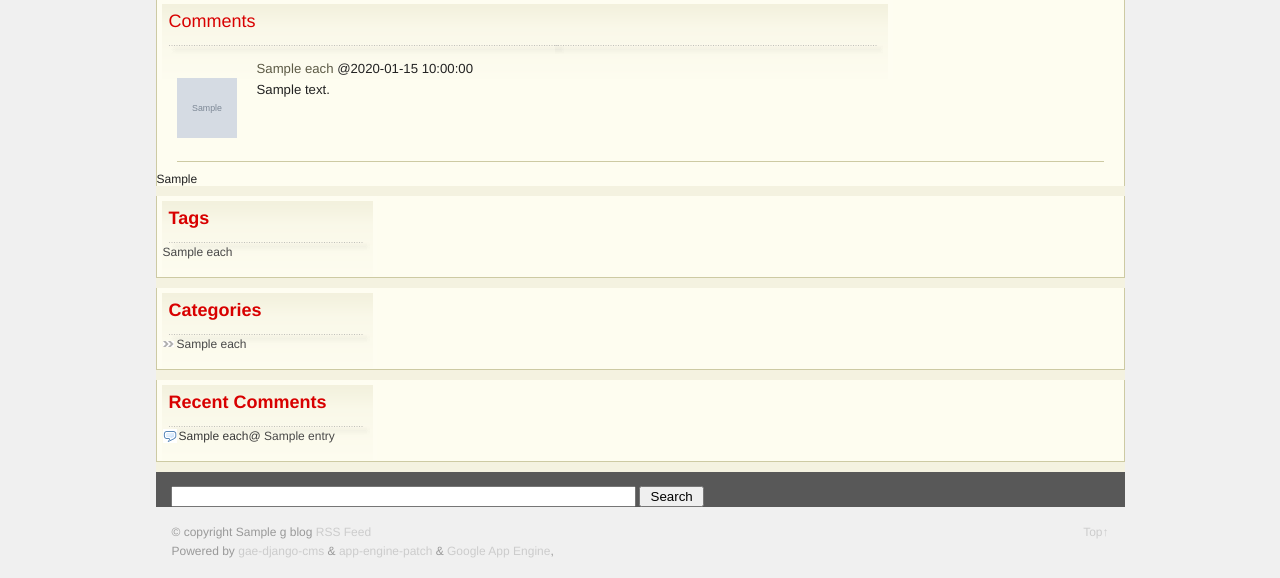
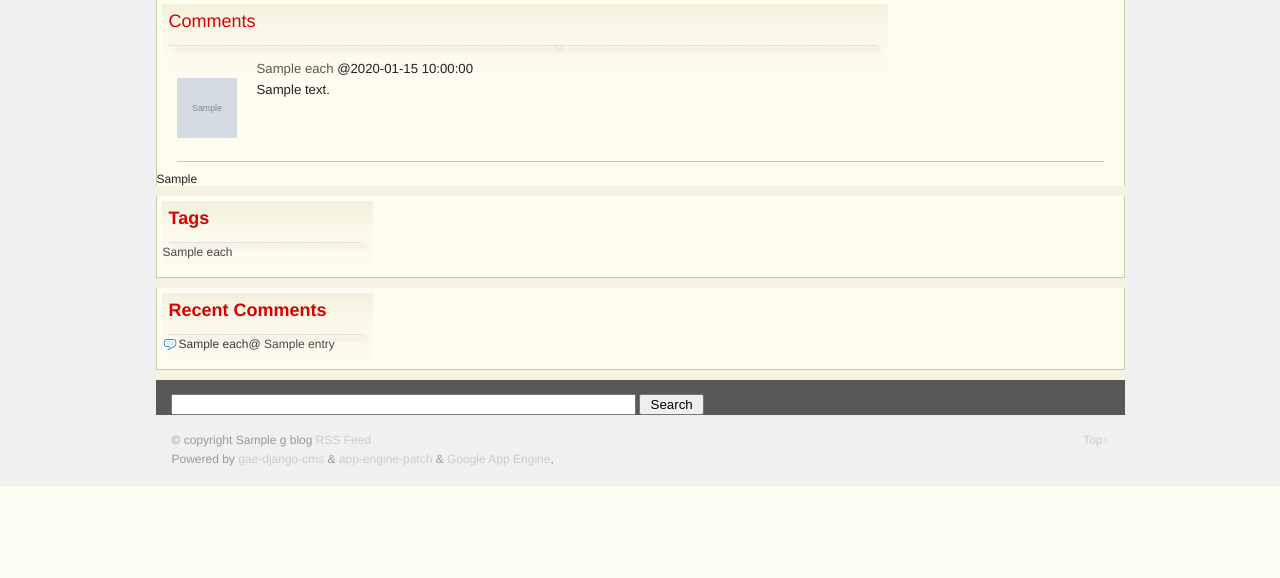
Before and after one commit to cai-wy/GAE-DJANGO-CMS, a Django app: template src/app1/templates/app1/detail.html in a window 1280 px wide. Shown: the part 495-1073 px from the top of the page. After the commit the page ends 981 px from the top, so only its background shows below. Run offline with Django 3.2, Linux system fonts and the light colour scheme; the template is opened without the code that fills it: most values are stand-ins (such as "Sample title", 1, 10 or a date in 2020); grey boxes marked "Sample" are stand-in pictures; parts of the project's set-up code (start-up, migrations or seed data) failed here and were passed over; some libraries are stand-ins or nearby versions.

Commit message:
删除侧边栏中的Category栏目

```diff
--- a/src/app1/templates/app1/base.html
+++ b/src/app1/templates/app1/base.html
@@ -58,14 +58,6 @@
 </div>
 {%endif%}
 
-<div class="sidebar_block">
-<h2>{% trans "Categories" %}</h2>
-<ul class="sidebar_list">
-{%for each in all_categories%}
-<li><a href="{{each.get_absolute_url}}" title="{{each.name|safe}}">{{each.name|safe}}</a></li>{%endfor%}
-</ul>
-</div>
-
 {%if newcomment_list%}
 <div class="sidebar_block">
 <h2>{% trans "Recent Comments" %}</h2>
```
